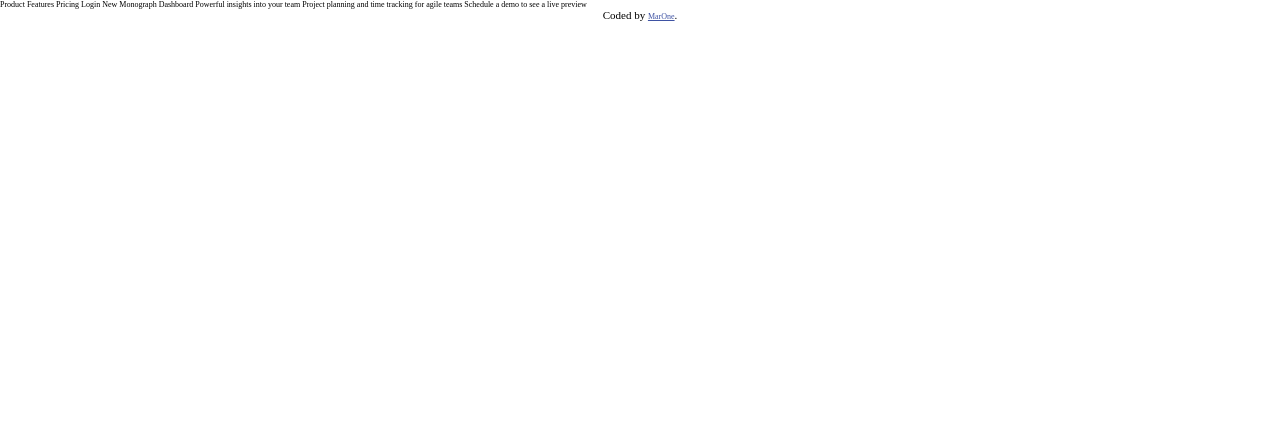
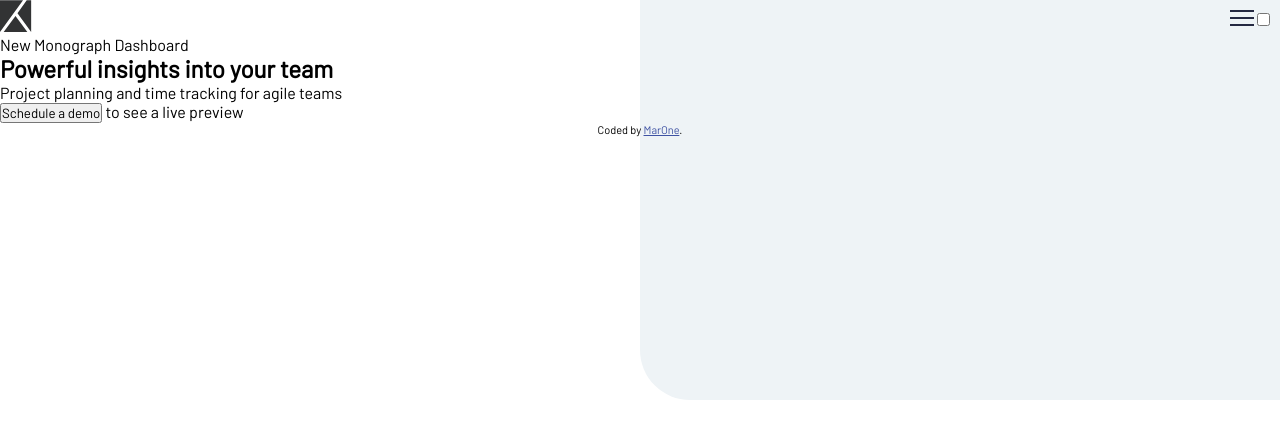
Before and after one commit to M-Marou/C2-N3, a website: page index.html in a window 1280 px wide. Drawn offline with Linux system fonts and the light colour scheme.

Commit message:
fixed html and added more css
fixed html and added more css also add more scripts to package.json

```diff
--- a/index.html
+++ b/index.html
@@ -3,21 +3,37 @@
   <head>
     <meta charset="UTF-8" />
     <meta name="viewport" content="width=device-width, initial-scale=1.0" />
+    <link href="https://fonts.googleapis.com/css?family=Barlow+Condensed&display=swap" rel="stylesheet">
+    <link href="https://fonts.googleapis.com/css?family=Barlow&display=swap" rel="stylesheet">
     <link rel="stylesheet" href="css/main.css">
-
     <link
       rel="icon"
       type="image/png"
       sizes="32x32"
       href="./images/favicon-32x32.png"
     />
-
     <title>Project tracking intro component</title>
   </head>
   <body>
-    Product Features Pricing Login New Monograph Dashboard Powerful insights
-    into your team Project planning and time tracking for agile teams Schedule a
-    demo to see a live preview
+    <section class="header">
+      <div class="header__background"></div>
+      <img src="images/logo.svg" alt="logo">
+      <div class="header__menu">
+        <label for="toggle" class="header__menu--close"><img src="images/icon-close.svg" alt="hamburger"></label>
+        <label for="toggle" class="header__menu--burger"><img src="images/icon-hamburger.svg" alt="hamburger"></label>
+        <input type="checkbox" id="toggle">
+        <ul>
+          <li><a href="#">Product</a></li>
+          <li><a href="#">Features</a></li>
+          <li><a href="#">Pricing</a></li>
+          <li><a href="#"><span>Login</span></a></li>
+        </ul>
+      </div>
+      <div class="header__title"><span>New</span> Monograph Dashboard</div>
+      <h2>Powerful insights into your team</h2>
+      <p>Project planning and time tracking for agile teams</p>
+      <div><button>Schedule a demo</button> to see a live preview</div>
+    </section>
 
     <footer>
       <p class="attribution">Coded by <a href="#">MarOne</a>.</p>
--- a/package.json
+++ b/package.json
@@ -4,7 +4,9 @@
   "description": "Le projet permet d'améliorer vos compétences dans un environnement de travail réel.",
   "main": "index.js",
   "scripts": {
-    "scss": "node-sass --watch sass -o css --output-style compressed"
+    "watch-sass": "node-sass --watch sass -o css",
+    "compile-sass": "node-sass sass -o css",
+    "compress-sass": "node-sass sass -o css --output-style compressed"
   },
   "repository": {
     "type": "git",
--- a/sass/_header.scss
+++ b/sass/_header.scss
@@ -2,5 +2,48 @@
     box-sizing: border-box;
     margin: 0;
     padding: 0;
-    font-size: 8px;
+    font-family: 'Barlow', ;
 }
+.header {
+    &__background {
+        position: absolute;
+        height: 50vh;
+        width: 50vw;
+        background-color: hsl(207, 33%, 95%);
+        z-index:-1;
+        right: 0;
+        border-radius: 0px 0px 0px 50px;
+    }
+    &__menu {
+        position: absolute;
+        right: 0;
+        top: 0;
+        margin-top: 10px;
+        margin-right:10px ;
+        &--close {
+            img {
+                position: absolute;
+                cursor: pointer;
+                display: none;
+            }
+        }
+        &--burger {
+            cursor: pointer;
+        }
+        ul {
+            display: none;
+            text-align: center;
+            a {
+                text-decoration: none;
+                display: block;
+                margin: 20px 0px;
+            }
+        }
+        #toggle:checked + ul {
+            display: block;
+        }
+        #toggle:checked + &--close img {
+            display: block;
+        }
+    }
+}
```
Also changed, not shown: css/main.css.
